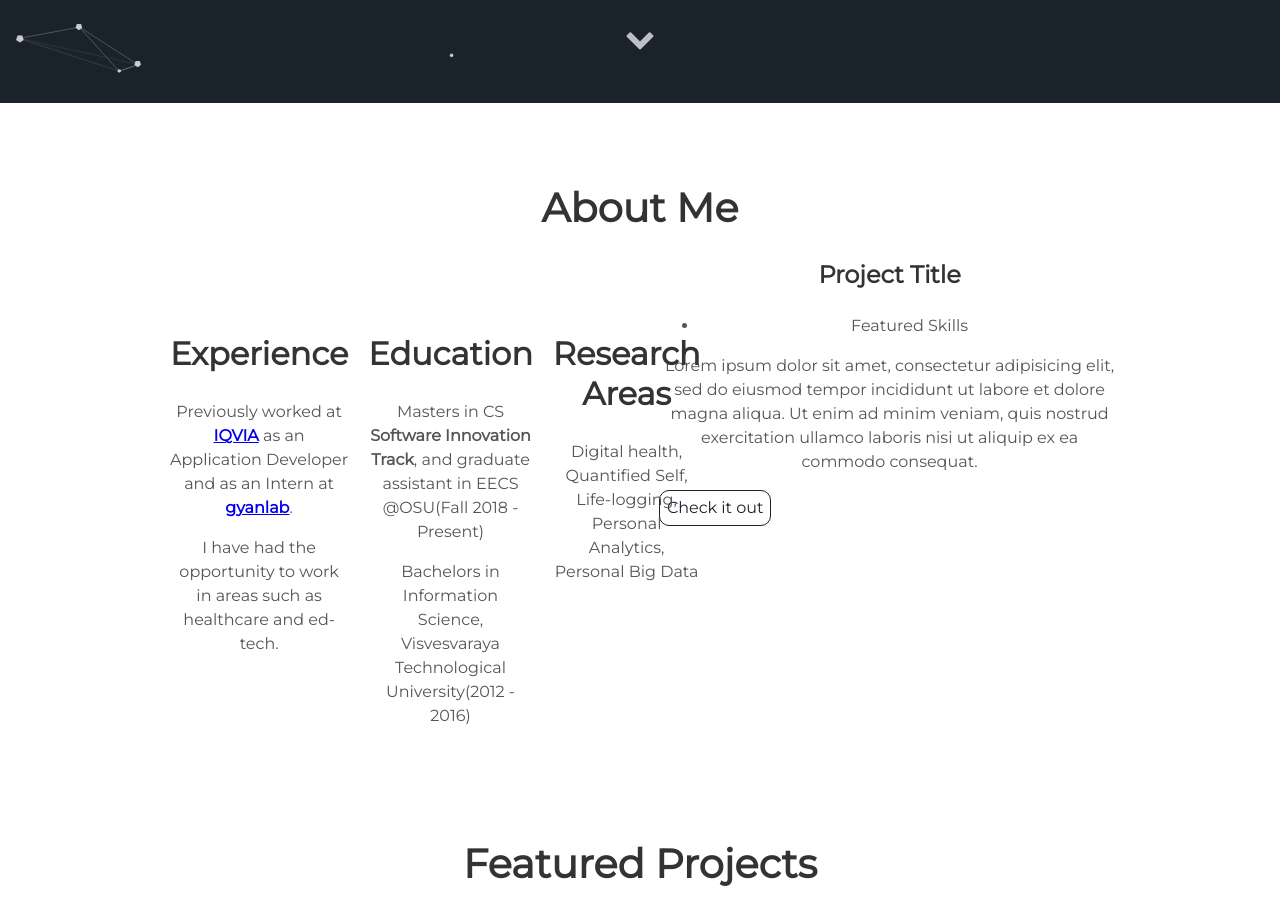
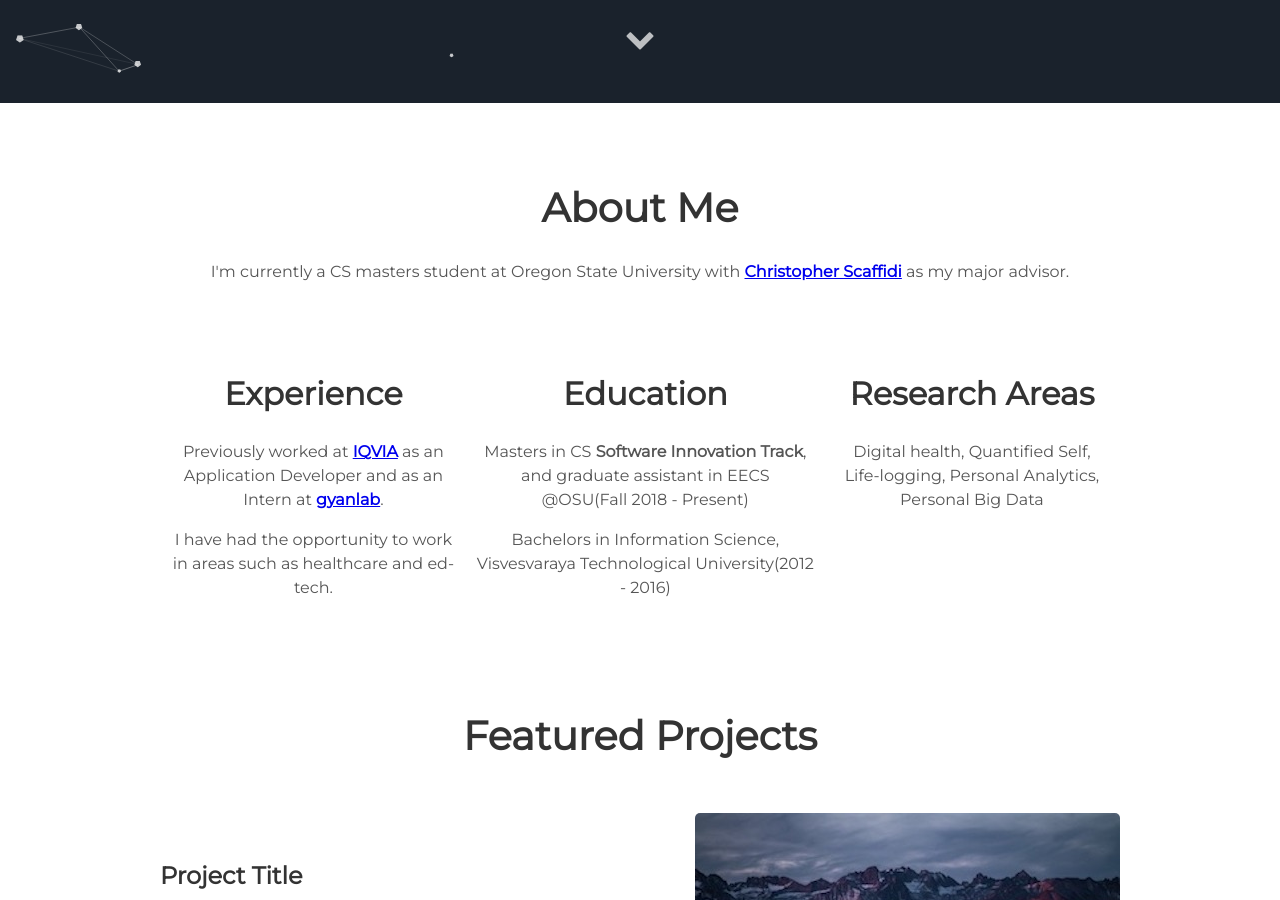
Before and after one commit to vijayvardhan94/laughing-octo-barnacle, a Jekyll site: the page built from index.html, in a window 1280 px wide and 900 px high, scrolled down 797 px. Built offline with Jekyll 4.4.1, drawn with Linux system fonts in a browser that asks for light colours.

Commit message:
home page

```diff
--- a/_includes/about.html
+++ b/_includes/about.html
@@ -1,13 +1,7 @@
  <div class="user-details">
   <h1>About Me</h1>
-<div class="contents-right">
-      <h3> Project Title </h3>
-      <ul>
-        <li> Featured Skills</li>
-      </ul>
-      <p>Lorem ipsum dolor sit amet, consectetur adipisicing elit, sed do eiusmod tempor incididunt ut labore et dolore magna aliqua. Ut enim ad minim veniam, quis nostrud exercitation ullamco laboris nisi ut aliquip ex ea commodo consequat.</p>
-      <a class="project-link" href="#">Check it out</a>
-</div>
+  <p>I'm currently a CS masters student at Oregon State University with <b><a href = "http://web.engr.oregonstate.edu/~scaffidc/">Christopher Scaffidi</a></b> as my major advisor. </p>
+
 </div>
   <div class="user">
     <div class="tech">
```
